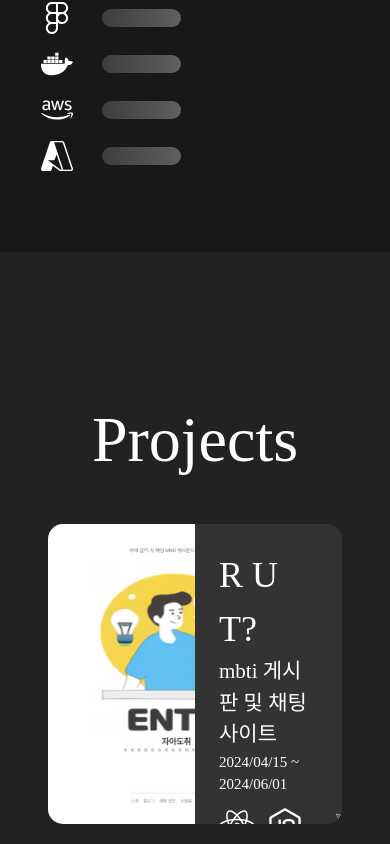
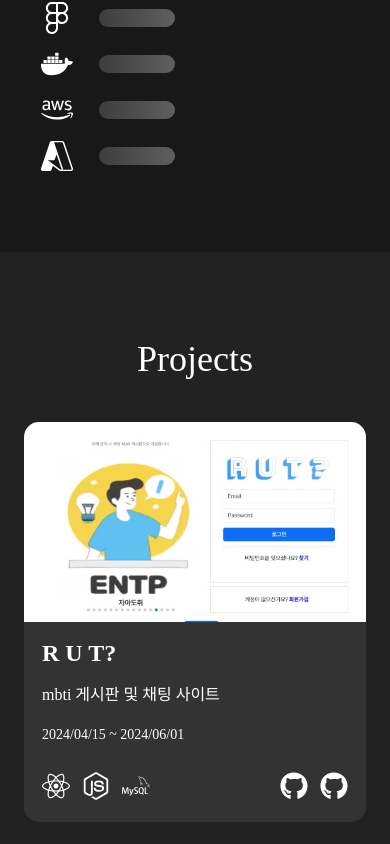
Before and after one commit to Vanillwa/vanillwa.github.io, a React (Create React App) app: page / in a window 390 px wide. Shown: the part 1957-2801 px from the top of the page. Built offline with nearby package versions, Linux system fonts and the light colour scheme; a web font is replaced by a local one.

Commit message:
section4

```diff
--- a/public/index.html
+++ b/public/index.html
@@ -2,12 +2,12 @@
 <html lang="kr">
   <head>
     <meta charset="utf-8" />
-    <link rel="icon" href="%PUBLIC_URL%/favicon.ico" />
+    <link rel="icon" href="%PUBLIC_URL%/favicon.svg" />
     <meta name="viewport" content="width=device-width, initial-scale=1" />
     <meta name="theme-color" content="#000000" />
     <meta name="description" content="Web site created using create-react-app" />
     <link rel="manifest" href="%PUBLIC_URL%/manifest.json" />
-    <title>React App</title>
+    <title>Portfolio</title>
   </head>
   <body>
     <div id="root"></div>
--- a/src/css/Section3.module.css
+++ b/src/css/Section3.module.css
@@ -136,11 +136,17 @@
   .itemList {
     gap: 14px;
   }
+  .item {
+    gap: 8px;
+  }
   .leftBox svg {
     font-size: 32px;
   }
   .name {
     display: none;
+  }
+  .rightBox {
+    padding-right: 12px;
   }
   .bar {
     height: 18px;
--- a/src/css/Section4.module.css
+++ b/src/css/Section4.module.css
@@ -50,6 +50,7 @@
   display: flex;
   flex-flow: column;
   justify-content: space-between;
+  word-break: keep-all;
 }
 
 .item:nth-child(even) .contentBox {
@@ -58,6 +59,7 @@
 
 .itemTitle {
   font-size: 36px;
+  font-weight: 600;
 }
 
 .itemSubtitle {
@@ -87,3 +89,84 @@
   display: flex;
   gap: 12px;
 }
+
+@media (max-width: 1280px) {
+  .title {
+    font-size: 48px;
+  }
+}
+
+@media (max-width: 1024px) {
+  .itemList {
+    gap: 32px;
+  }
+  .itemTitle {
+    font-size: 32px;
+    line-height: 1.1;
+  }
+  .itemSubtitle {
+    font-size: 18px;
+  }
+  .itemTerm {
+    font-size: 14px;
+  }
+}
+
+@media (max-width: 768px) {
+  .container {
+    padding: 100px 24px;
+  }
+
+  .itemList {
+    gap: 24px;
+  }
+  .item {
+    flex-direction: column;
+    height: 500px;
+  }
+
+  .item:nth-child(even) {
+    flex-direction: column;
+  }
+
+  .imageBox {
+    width: 100%;
+    height: 50%;
+  }
+
+  .contentBox {
+    width: 100%;
+    height: 50%;
+    padding: 18px;
+  }
+
+  .item:nth-child(even) .contentBox {
+    text-align: left;
+  }
+
+  .item:nth-child(even) .bottomGroup {
+    flex-flow: row;
+  }
+
+  .bottomGroup {
+    font-size: 28px;
+  }
+}
+
+@media (max-width: 480px) {
+  .container {
+    padding: 80px 24px;
+  }
+  .title {
+    font-size: 36px;
+  }
+  .item {
+    height: 400px;
+  }
+  .itemTitle {
+    font-size: 24px;
+  }
+  .itemSubtitle {
+    font-size: 16px;
+  }
+}
```
Also changed, not shown: public/favicon.svg (added), 1 other file (tests, documents, lock files or other folders).
